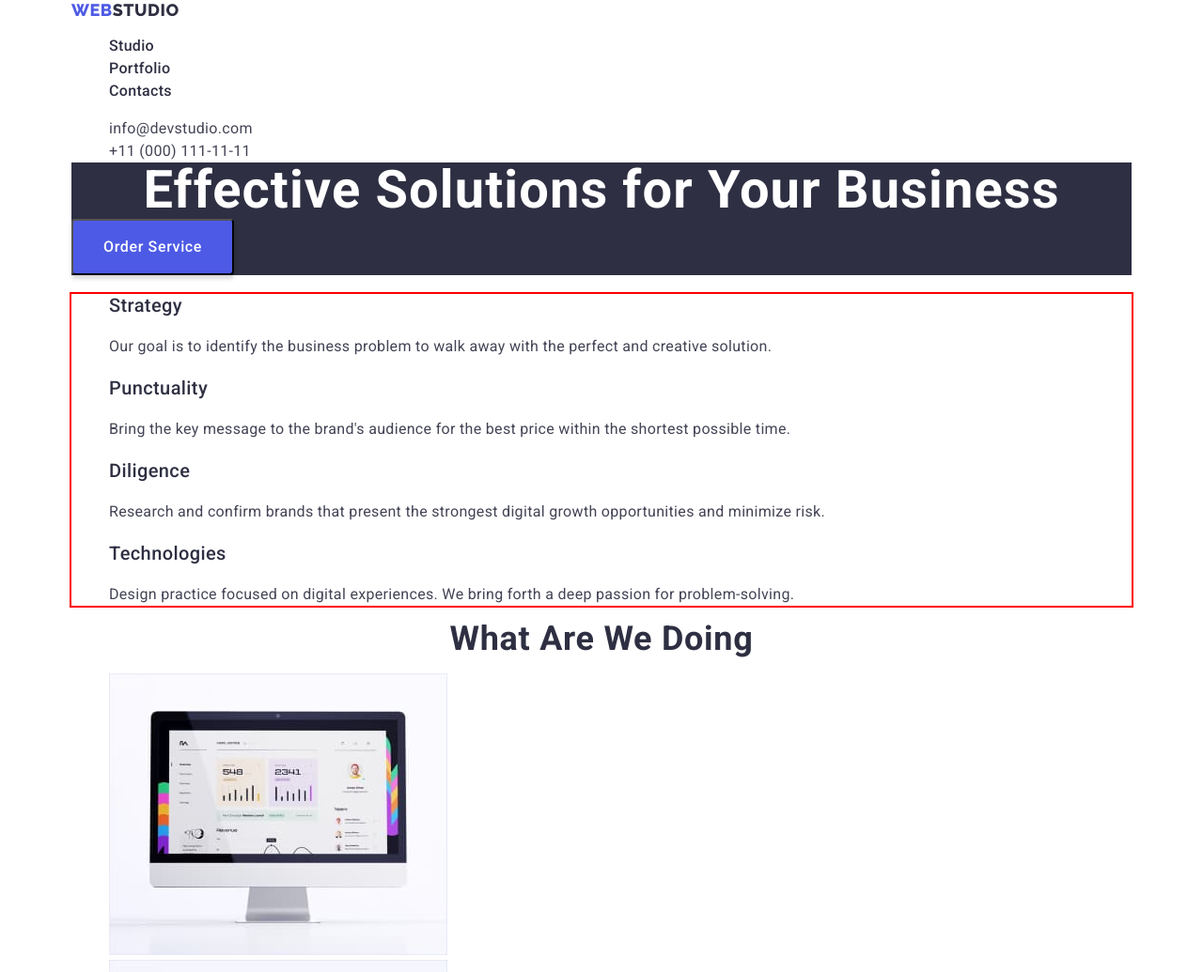
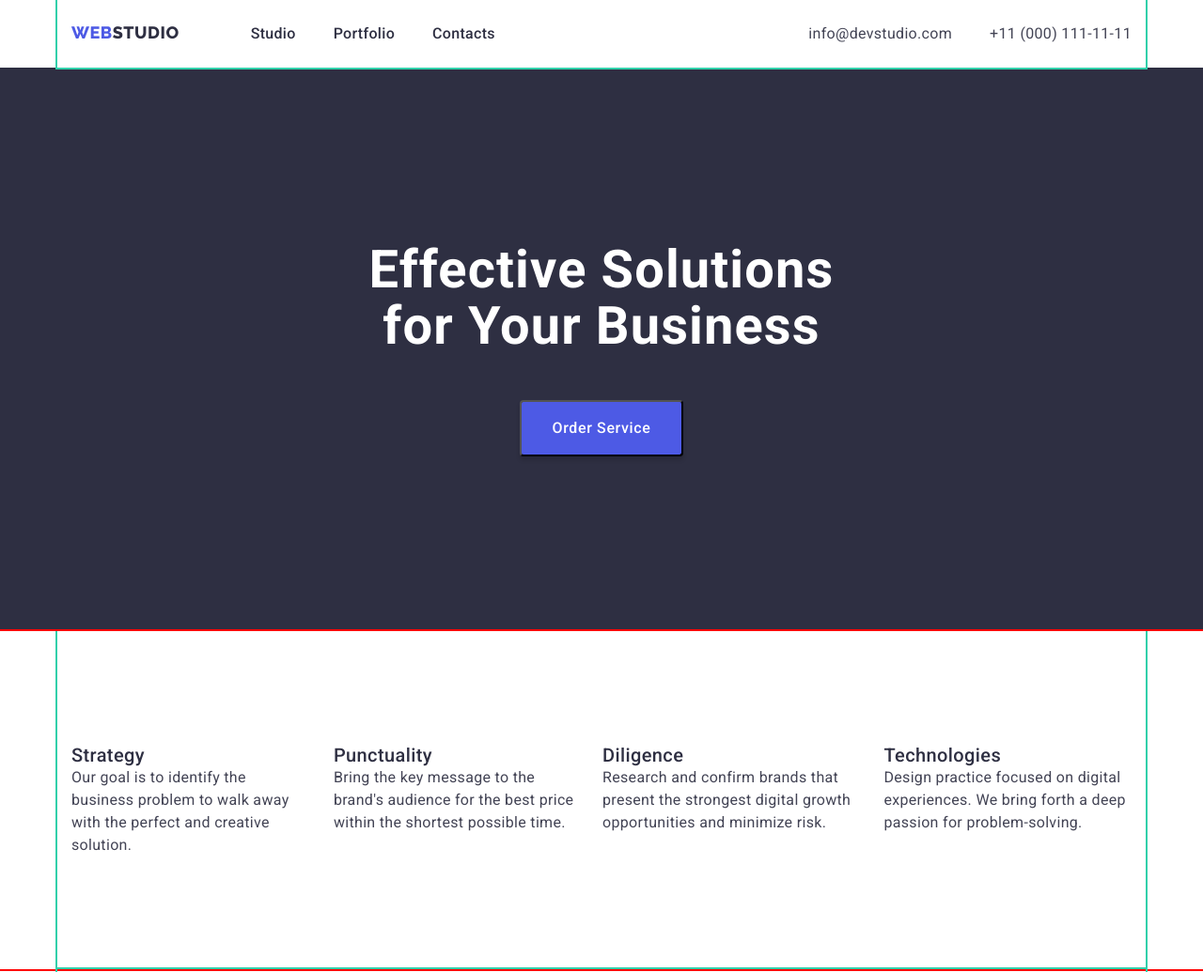
Before and after one commit to irapanch/-goit-markup-hw-03, a plain HTML site: page index.html in a window 1280 px wide. Shown: the top 1035 px of the page at 94% size. Drawn offline with nearby package versions, Linux system fonts and the light colour scheme.

Commit message:
add flex v2

```diff
--- a/css/styles.css
+++ b/css/styles.css
@@ -17,8 +17,27 @@ body {
 	font-family: "Roboto", sans-serif;
 	background-color: var(--white-background-color);
 	color: var(--text-color);
+
 }
 /* =========== COMPONENTS==== */
+ul {
+	margin-top: 0;
+	margin-bottom: 0;
+	padding: 0;
+}
+h1,
+h2,
+h3{
+	margin-top: 0;
+	margin-bottom: 0;
+}
+p{
+	margin-top: 0;
+	margin-bottom: 0;
+}
+img{
+	display: block;
+}
 
 .list {
 	list-style: none;
@@ -27,10 +46,11 @@ body {
 	text-decoration: none;
 }
 .container {
-
+	outline: #31d0aa 2px solid;
 	margin: 0 auto;
 	width: 1158px;
-	padding: 0 15px;
+	padding-right: 15px;
+	padding-left: 15px;
 }
 .logo {
 	font-family: "Raleway", sans-serif;
@@ -40,15 +60,40 @@ body {
 	letter-spacing: 0.03em;
 	text-transform: uppercase;
 	color: var(--primary-brand-color);
+
+
 }
 
 /* =========== /COMPONENTS==== */
 
 /* ============HEADER== */
+.header>.container{
+	display: flex;
 
+	align-items: center;
+	padding-top: 24px;
+	padding-bottom: 24px;
+
+}
+.header-menu{
+	display: flex;
+}
+.header-menu>.logo{
+	margin-right: 76px;
+}
 .logo-dark {
 	color: var(--dark-color);
 }
+.menu-list{
+	display: flex;
+}
+.menu-list li{
+	margin-right: 40px;
+}
+.menu-list li:last-child{
+	margin-right: 0;
+}
+
 .menu-link {
 	font-weight: 500;
 	font-size: 16px;
@@ -64,10 +109,16 @@ body {
 
 .contacts-menu {
 	font-style: normal;
+	margin-left: auto;
+
 }
-.contacts-list {
-	margin-top: 0;
-	margin-bottom: 0;
+.contacts-list{
+	display: flex;
+
+}
+
+.contacts-list .contacts-item+.contacts-item{
+	margin-left: 40px;
 }
 .contacts-link {
 	font-size: 16px;
@@ -84,17 +135,32 @@ body {
 /* ========MAIN=============== */
 
 .hero-body {
-	background-color: var(--dark-color);
+
+	display: flex;
+  flex-direction: column;
+  justify-content: center;
+
+  background-color: var(--dark-color);
+  text-align: center;
+  min-height: 600px;
+
+
+}
+ .hero-container{
+
+	margin-left: auto;
+	margin-right: auto;
 }
 .hero-title {
+	margin-bottom: 48px;
 	font-weight: 700;
 	font-size: 56px;
 	line-height: 1.07;
 	letter-spacing: 0.02em;
 	color: var(--white-background-color);
-	text-align: center;
-	margin-top: 0;
-	margin-bottom: 0;
+	max-width: 496px;
+
+
 }
 .hero-button {
 	font-family: inherit;
@@ -109,7 +175,9 @@ body {
 	padding: 16px 32px;
 	box-shadow: 0px 4px 4px rgba(0, 0, 0, 0.15);
 	border-radius: 4px;
-	text-align: center;
+
+
+
 }
 .hero-button:hover,
 .hero-button:focus {
@@ -118,7 +186,13 @@ body {
 .properties-body{
 	outline: 2px solid red;
 }
-
+.properties-list{
+	display: flex;
+	padding: 120px 0;
+}
+.properties-list .properties-item+.properties-item{
+	margin-left: 24px;
+}
 .title-second {
 	font-weight: 700;
 	font-size: 36px;
@@ -127,8 +201,7 @@ body {
 	color: var(--dark-color);
 	text-align: center;
 	text-transform: capitalize;
-	margin-top: 0;
-	margin-bottom: 0;
+
 }
 .title-third {
 	font-weight: 500;
@@ -142,9 +215,11 @@ body {
 	line-height: 1.5;
 	letter-spacing: 0.02em;
 }
-.properties-list{
-	margin-bottom: 0;
-	margin-top: 0;
+.activities-item{
+	outline: 2px solid red;
+}
+.activities-image{
+	outline: 2px solid red;
 }
 .team-body {
 	background-color: var(--light-color);
--- a/index.html
+++ b/index.html
@@ -22,7 +22,6 @@
   </head>
 
   <body>
-
     <!-- ========HEADER======================= -->
     <header class="header">
       <div class="container">
@@ -30,7 +29,7 @@
           <a class="logo link" href="./index.html"
             >web<span class="logo-dark">Studio</span></a
           >
-          <ul class="menu list">
+          <ul class="menu-list list">
             <li class="menu-item">
               <a class="menu-link link" href="./index.html">Studio</a>
             </li>
@@ -60,14 +59,18 @@
       </div>
     </header>
     <!-- =================MAIN =====================-->
-      <main class="container">
+    <main>
+
       <!--====== HERO=================== -->
       <section class="hero-body">
+       <div class="hero-container">
           <h1 class="hero-title">Effective Solutions for Your Business</h1>
           <button class="hero-button" type="button">Order Service</button>
+        </div>
       </section>
       <!-- ===========PROPERTIES========================= -->
       <section class="properties-body">
+        <div class="container">
           <h2 class="properties-title title-second" hidden>Properties</h2>
           <ul class="properties-list list">
             <li class="properties-item">
@@ -99,10 +102,12 @@
               </p>
             </li>
           </ul>
+        </div>
       </section>
 
       <!--==================== ACTIVITIES ================-->
       <section class="activities-body">
+        <div class="container">
           <h2 class="activities-title title-second">What are we doing</h2>
           <ul class="activities-list list">
             <li class="activities-item">
@@ -133,10 +138,12 @@
               />
             </li>
           </ul>
+        </div>
       </section>
 
       <!-- =================TEAM ===========-->
       <section class="team-body">
+        <div class="container">
           <h2 class="team-title title-second">Our Team</h2>
           <ul class="team-list list">
             <li class="team-item">
@@ -188,6 +195,7 @@
               <p class="team-text text">UI Designer</p>
             </li>
           </ul>
+        </div>
       </section>
     </main>
     <!-- =======  /MAIN ========== -->
@@ -203,6 +211,5 @@
         </p>
       </div>
     </footer>
-
   </body>
 </html>
```
Also changed, not shown: portfolio.html (+1 -1 lines). Lines whose indentation alone changed are shown as unchanged.
